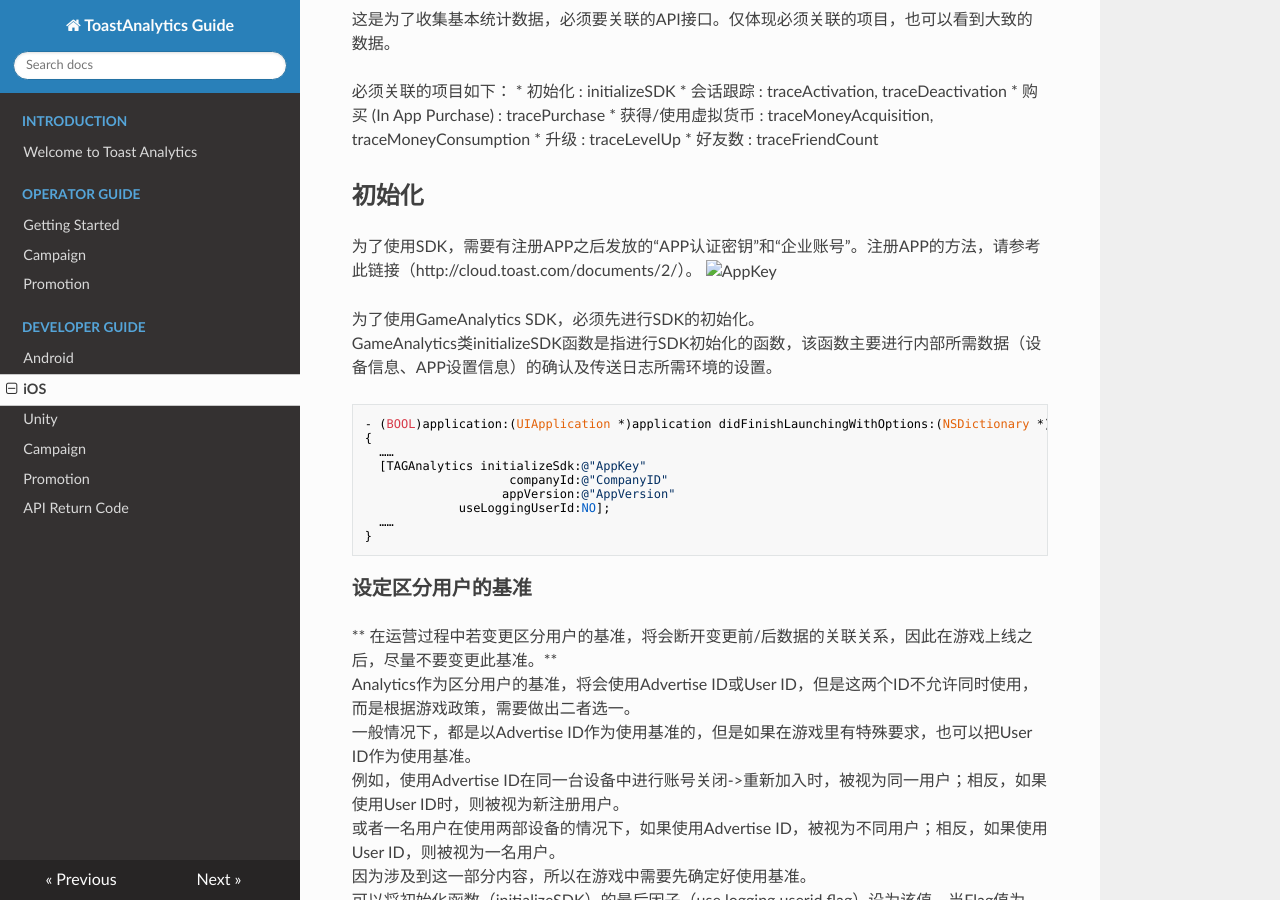
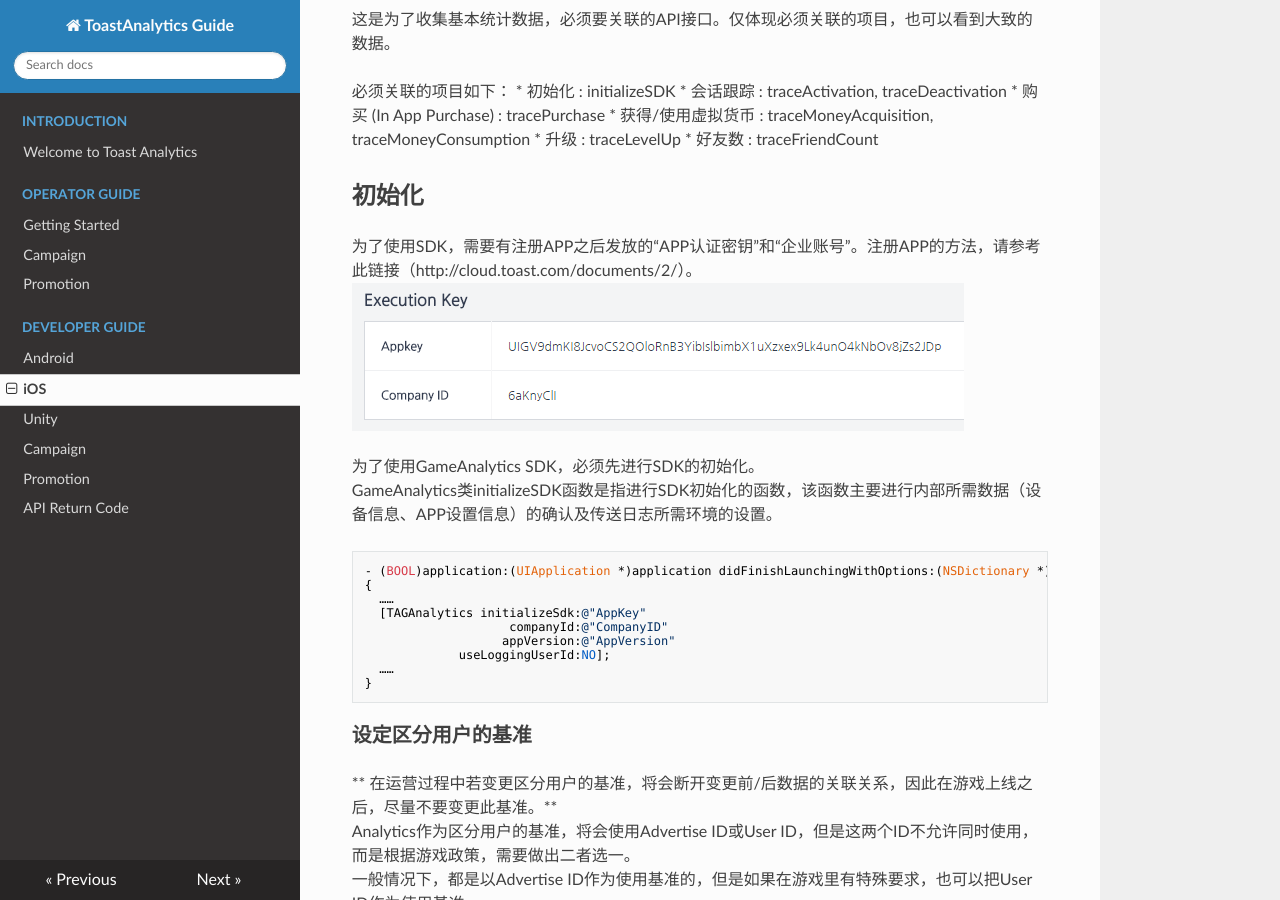
Before and after one commit to ToastAnalytics/ToastAnalytics_ZH, an MkDocs documentation site: the page built from docs/Developer/5. iOS Developer Guide.md, in a window 1280 px wide and 900 px high, scrolled down 1088 px. Built offline with MkDocs 1.6.1, drawn with Linux system fonts in a browser that asks for light colours; nearby versions of some CDN libraries; old or Windows-style settings are respelled for this version of MkDocs.

Commit message:
Update 5. iOS Developer Guide.md

```diff
--- a/docs/Developer/5. iOS Developer Guide.md
+++ b/docs/Developer/5. iOS Developer Guide.md
@@ -30,7 +30,7 @@
 ## 初始化
 
 为了使用SDK，需要有注册APP之后发放的“APP认证密钥”和“企业账号”。注册APP的方法，请参考此链接（http://cloud.toast.com/documents/2/）。
-![AppKey](https://github.com/ToastAnalytics/ToastAnalytics/raw/master/Documents/Developer/iOS%20Developer%20Guide/images/pg_ios_002.png)
+![AppKey](images/pg_ios_002.png)
 
 为了使用GameAnalytics SDK，必须先进行SDK的初始化。<br>
 GameAnalytics类initializeSDK函数是指进行SDK初始化的函数，该函数主要进行内部所需数据（设备信息、APP设置信息）的确认及传送日志所需环境的设置。
```
